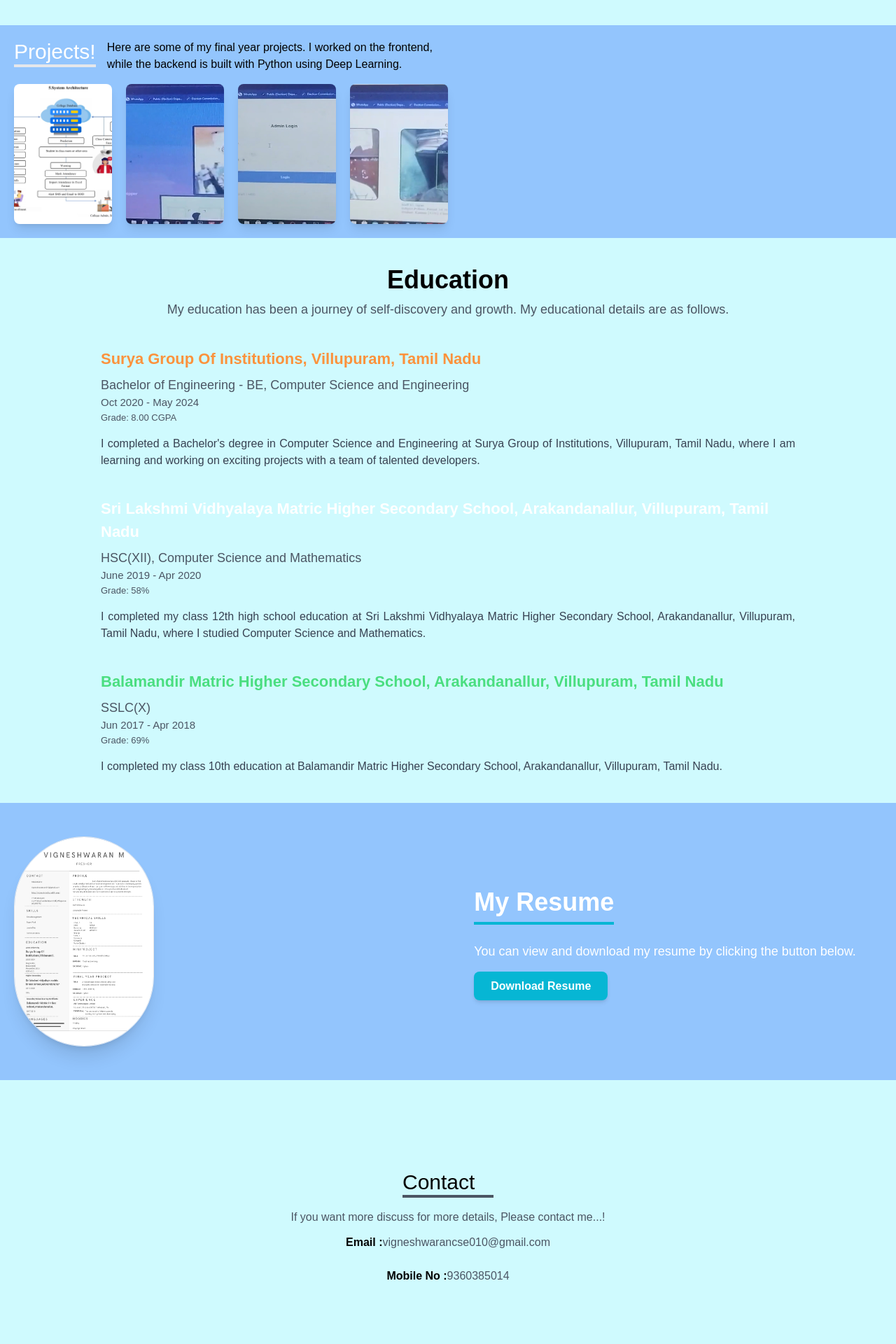
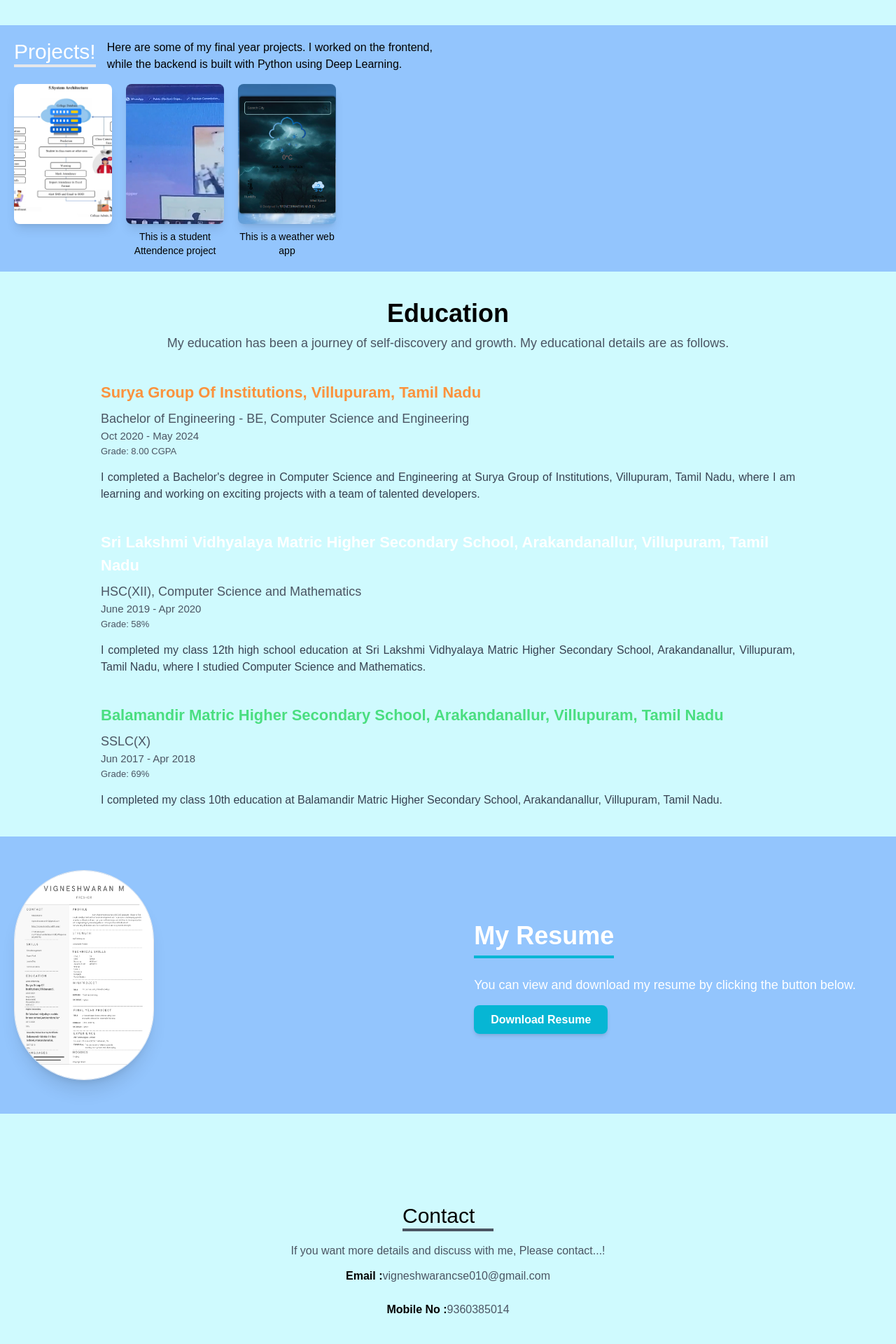
Before and after one commit to Vignesh-90/Vignesh-Portfolio, a React (Create React App) app: page / in a window 1280 px wide. Shown: the part 1340-3260 px from the top of the page at 70% size. Built offline with nearby package versions, Linux system fonts and the light colour scheme.

Commit message:
Change some mistakes

```diff
--- a/public/index.html
+++ b/public/index.html
@@ -33,7 +33,7 @@
 
 
 
-    <title>Vigneshwaran M =>Porfolio</title>
+    <title>Vigneshwaran M</title>
   </head>
   <body>
     <noscript>You need to enable JavaScript to run this app.</noscript>
--- a/src/Components/Bad.js
+++ b/src/Components/Bad.js
@@ -61,7 +61,7 @@ export const Bad = () => {
                                 <SiMongodb className="text-green-700 mr-2" /> MongoDB
                             </p>
                             <p className="flex items-center text-lg">
-                            <FaPython className="text-blue-600 mr-2" />Pyhton (Basics)
+                            <FaPython className="text-blue-600 mr-2" />Python
                             </p>
                         </div>
                     </div>
--- a/src/Components/Contact.js
+++ b/src/Components/Contact.js
@@ -8,7 +8,7 @@ export const Contact = () => {
                 <div className=' flex flex-col items-center'>
 
                     <h2 className='text-3xl text-black border-b-4 border-b-gray-600 mb-4 w-[130px]'>Contact</h2>
-                    <p className=' text-gray-600'>If you want more discuss for more details, Please contact me...!</p>
+                    <p className=' text-gray-600'>If you want more details and discuss with me, Please contact...!</p>
                     <p className='py-3  text-gray-600'><span className='font-bold text-black'>Email :</span>vigneshwarancse010@gmail.com</p>
                     <p className='py-3  text-gray-600'><span className='font-bold text-black'>Mobile No :</span>9360385014</p>
                 </div>
--- a/src/Components/Hero.js
+++ b/src/Components/Hero.js
@@ -12,7 +12,7 @@ export const Hero = () => {
         linkedin: 'https://www.linkedin.com/in/vigneshwaran-m-3468502b5?utm_source=share&utm_campaign=share_via&utm_content=profile&utm_medium=android_app',
         instagram: 'https://www.instagram.com/wikki__offcl/profilecard/?igsh=MWttZzRndGx3NzUxcQ==',
         twitter: 'https://x.com/Wikkiow?t=tmLulA8e2PqAAUZQ6SigRw&s=09',
-        github: 'https://github.com/Vignesh-90/Vignesh-Portfolio.git'
+        github: 'https://github.com/Vignesh-90'
       }
 
     return (
--- a/src/Components/Projects.js
+++ b/src/Components/Projects.js
@@ -1,8 +1,8 @@
 import React from 'react'
 import model from '../assests/proj/model.jpg'
 import model2 from '../assests/proj/pic 1.jpg'
-import model3 from '../assests/proj/pic 2.jpg'
-import model4 from '../assests/proj/pic 5.jpg'
+import model3 from '../assests/proj/Screenshot (4).png'
+
 
 export const Projects = () => {
     return (
@@ -24,16 +24,13 @@ export const Projects = () => {
                         </div>
                         <div className="flex flex-col items-center">
                             <img className="h-[200px] w-full object-cover rounded-lg shadow-lg" src={model2} alt="Project 2" />
-                            {/* <p className="mt-2 text-center text-sm">Project 2</p> */}
+                            <p className="mt-2 text-center text-sm">This is a student Attendence project</p>
                         </div>
                         <div className="flex flex-col items-center">
                             <img className="h-[200px] w-full object-cover rounded-lg shadow-lg" src={model3} alt="Project 3" />
-                            {/* <p className="mt-2 text-center text-sm">Project 3</p> */}
+                            <p className="mt-2 text-center text-sm">This is a weather web app</p>
                         </div>
-                        <div className="flex flex-col items-center">
-                            <img className="h-[200px] w-full object-cover rounded-lg shadow-lg" src={model4} alt="Project 4" />
-                            {/* <p className="mt-2 text-center text-sm">Project 4</p> */}
-                        </div>
+
                     </div>
                 </div>
             </section>
```
Also changed, not shown: src/assests/proj/Screenshot (4).png (added).
